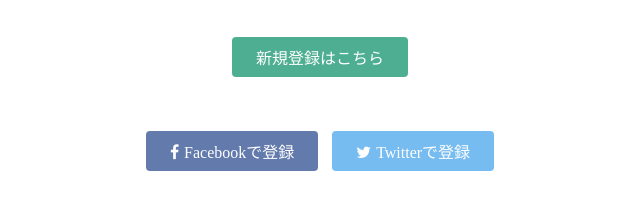
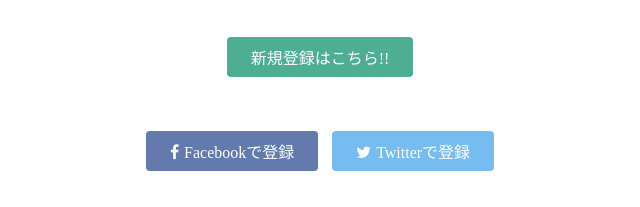
Before and after one commit to warabimochi447/progate-test1.github.io, a plain HTML site: page index.html in a window 1280 px wide. Shown: the part 395-602 px from the top of the page, 320-960 px from the left. Drawn offline with Linux system fonts and the light colour scheme.

Commit message:
Update index.html

```diff
--- a/index.html
+++ b/index.html
@@ -26,7 +26,7 @@
       <h1>LEARN TO CODE.<br>LEARN TO BE CREATIVE.</h1>
       <p>Progateはオンラインプログラミング学習サービスです。<br>初心者にもやさしいスライドとレッスンで、ウェブサービスを作りながらプログラミングを学んでいきましょう。</p>
       <div class="btn-wrapper">
-        <a href="#" class="btn signup">新規登録はこちら</a>
+        <a href="#" class="btn signup">新規登録はこちら!!</a>
         <p>or</p>
         <a href="#" class="btn facebook"><span class="fa fa-facebook"></span>Facebookで登録</a>
         <a href="#" class="btn twitter"><span class="fa fa-twitter"></span>Twitterで登録</a>
```
